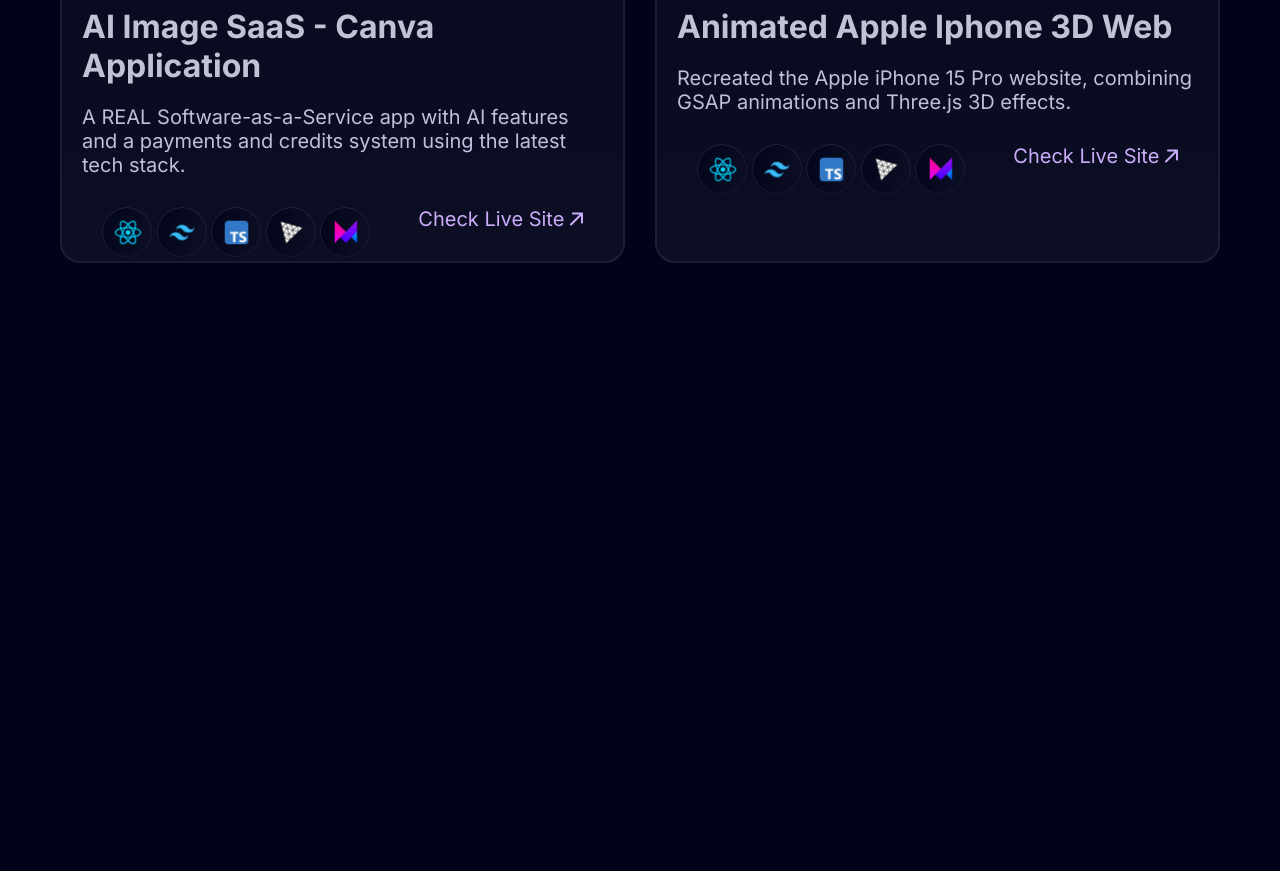
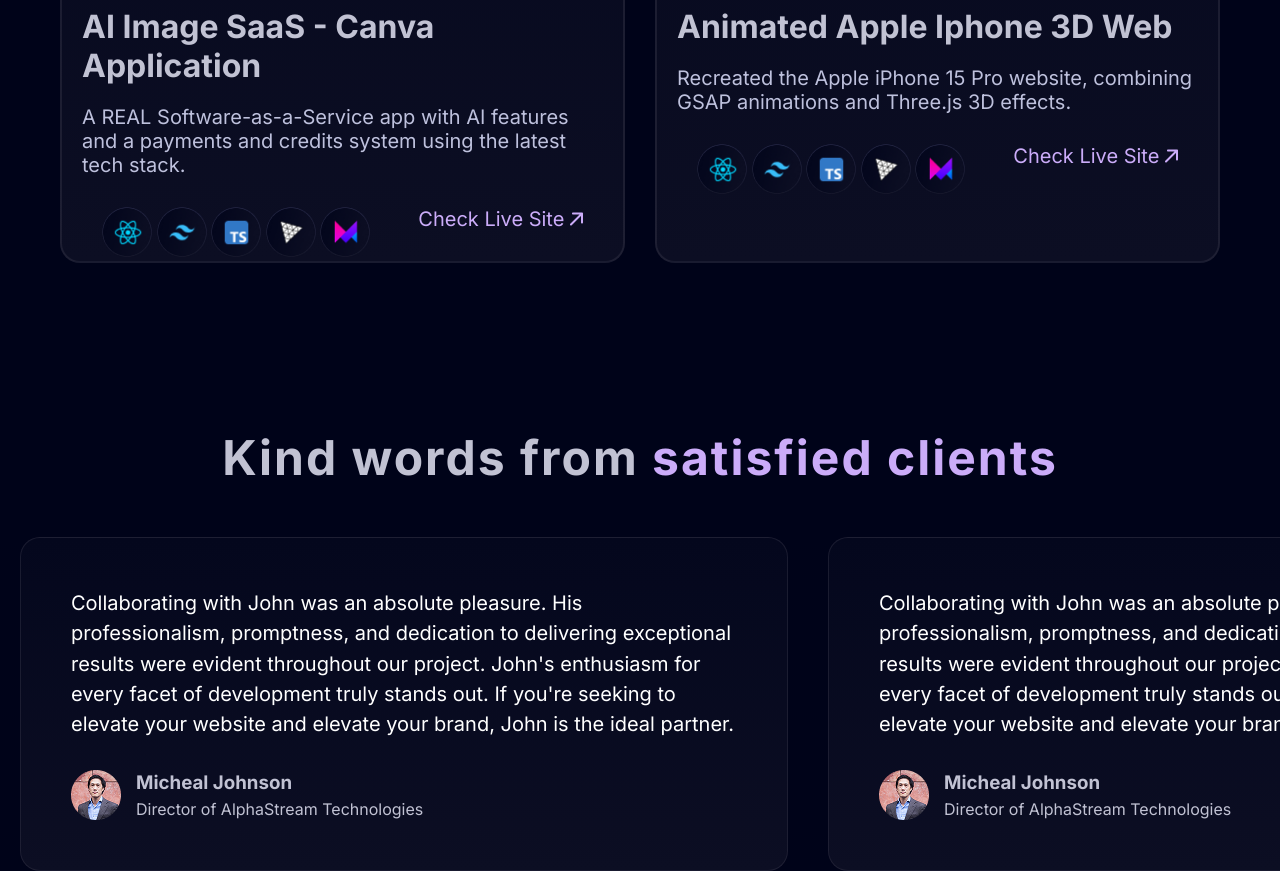
Before and after one commit to Furqatovm/Best-portfolio-app, a plain HTML site: page index.html in a window 1280 px wide. Shown: the part 2910-3781 px from the top of the page. Before the commit the page ends 3191 px from the top, so only its background shows below. Drawn offline with Linux system fonts and the light colour scheme.

Commit message:
add clients opinion page

```diff
--- a/index.html
+++ b/index.html
@@ -307,7 +307,63 @@
         </section>
 
 
+
+
     </section>
+
+    <h2 class="second-h1 sar">Kind words from <span class="sarlavha-span second-h1">satisfied clients</span></h2>
+
+    <section class="clients">
+
+
+        <div class="client-opinions">
+            <p class="client-matn">
+                Collaborating with John was an absolute pleasure. His professionalism, promptness, and dedication to delivering exceptional results were evident throughout our project. John's enthusiasm for every facet of development truly stands out. If you're seeking to elevate your website and elevate your brand, John is the ideal partner.
+            </p>
+
+            <div class="wrapper-client-img">
+                <img src="./img/Switch.png" alt="" class="client-photo">
+                <div class="client-righ">
+                    <h3 class="ism">Micheal Johnson</h3>
+                    <p class="description">Director of AlphaStream Technologies</p>
+                </div>
+            </div>
+        </div>
+
+
+        <div class="client-opinions">
+            <p class="client-matn">
+                Collaborating with John was an absolute pleasure. His professionalism, promptness, and dedication to delivering exceptional results were evident throughout our project. John's enthusiasm for every facet of development truly stands out. If you're seeking to elevate your website and elevate your brand, John is the ideal partner.
+            </p>
+
+            <div class="wrapper-client-img">
+                <img src="./img/Switch.png" alt="" class="client-photo">
+                <div class="client-righ">
+                    <h3 class="ism">Micheal Johnson</h3>
+                    <p class="description">Director of AlphaStream Technologies</p>
+                </div>
+            </div>
+        </div>
+
+
+        <div class="client-opinions">
+            <p class="client-matn">
+                Collaborating with John was an absolute pleasure. His professionalism, promptness, and dedication to delivering exceptional results were evident throughout our project. John's enthusiasm for every facet of development truly stands out. If you're seeking to elevate your website and elevate your brand, John is the ideal partner.
+            </p>
+
+            <div class="wrapper-client-img">
+                <img src="./img/Switch.png" alt="" class="client-photo">
+                <div class="client-righ">
+                    <h3 class="ism">Micheal Johnson</h3>
+                    <p class="description">Director of AlphaStream Technologies</p>
+                </div>
+            </div>
+        </div>
+    </section>
+
+
+
+
 
 
 
--- a/style.css
+++ b/style.css
@@ -97,7 +97,6 @@
 
 .second-page{
     width: 100%;
-    height: 100vh;
 }
 .wrapper-earth{
     width: 100%;
@@ -469,6 +468,58 @@
     gap: 30px;
 }
 
+.client-righ{
+    display: flex;
+    flex-direction: column;
+    gap: 5px;
+}
+.wrapper-client-img{
+    display: flex;
+    gap: 15px;
+    align-items: center;
+}
+
+
+.sar{
+    margin-top: 150px;
+    margin-bottom: 50px;
+}
+
+.client-matn{
+    font-size: 20px;
+    max-width: 810px;
+    color: #ffffff;
+    line-height: 1.9rem;
+}
+
+.client-opinions{
+    min-width: 60vw;
+    padding: 50px;
+    display: flex;
+    flex-direction: column;
+    gap: 30px;
+    background: linear-gradient(#04071D, #0C0E23);
+    border: 1px solid #3637496E;
+    border-radius: 20px;
+}
+
+
+.clients{
+    display: flex;
+    gap: 40px;
+    /* margin-right: auto;
+    margin-left: auto; */
+    overflow-x: scroll;
+    padding-right: 20px;
+    padding-left: 20px;
+
+
+}
+
+.clients::-webkit-scrollbar{
+    display: none;
+}
+
 
 
 
@@ -568,6 +619,18 @@
     .card-link{
         width: 40%;
     }
+
+    .client-opinions{
+        width: 100%;
+        height: auto;
+    }
+
+
+    /* .client-matn{
+        font-size: 16px;
+        max-width: 358px;
+    } */
+
 }
 
 
@@ -581,7 +644,6 @@
     .main-sarlavha, .sarlavha-span{
         font-size: 48px;
         letter-spacing: -1.6px;
-
     }
     .hero-matn{
         font-size: 12px;
@@ -703,7 +765,19 @@
         font-size: 12px;
     }
 
+    .clients{
+        padding: 10px 15px;
+    }
+    .client-matn{
+        font-size: 14px;
+    }
 
+    .client-photo{
+        width: 30px;
+    }
+    .client-opinions{
+        width: 100vw;
+    }
 
 
 
@@ -723,4 +797,8 @@
     .logos-rasm{
         width: 30px;
     }
+
+    .client-matn{
+        font-size: px;
+    }
 }
```
Also changed, not shown: img/Switch.png (added).
